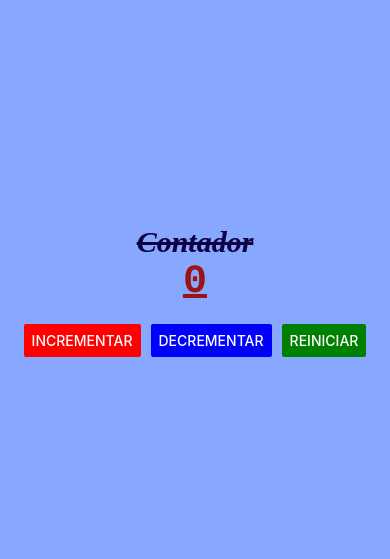
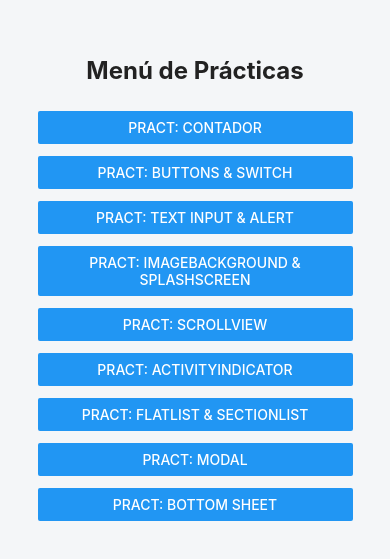
Before and after one commit to IvanPalo61/PAM-215, a React Native app in the folder intro/: screen / in a window 390 px wide. Shown: the part 131-690 px from the top of the page. Built offline with nearby package versions, Linux system fonts and the light colour scheme.

Commit message:
Preparacion menu para practicas

```diff
--- a/intro/App.js
+++ b/intro/App.js
@@ -1,6 +1,6 @@
-import ContadorScreen from './screens/ContadorScreen';
+import MenuScreen from "./screens/MenuScreen";
 export default function App() {
   return (
-    <ContadorScreen></ContadorScreen>
+    <MenuScreen></MenuScreen>
   );
 }
--- /dev/null
+++ b/intro/screens/ActivityIndicatorScreen.js
@@ -0,0 +1,9 @@
+import {Text, StyleSheet, View} from 'react-native';
+
+export default function ActivityIndicatorScreen () {
+  return (
+    <View>
+      <Text>Proximamente</Text>
+    </View>
+  );
+}
--- /dev/null
+++ b/intro/screens/BotonesScreens.js
@@ -0,0 +1,9 @@
+import {Text, StyleSheet, View} from 'react-native';
+
+export default function BotonesScreens () {
+  return (
+    <View>
+      <Text>Proximamente</Text>
+    </View>
+  );
+}
--- /dev/null
+++ b/intro/screens/BottomSheetScreen.js
@@ -0,0 +1,9 @@
+import {Text, StyleSheet, View} from 'react-native';
+
+export default function BottomSheetScreen () {
+  return (
+    <View>
+      <Text>Proximamente</Text>
+    </View>
+  );
+}
--- /dev/null
+++ b/intro/screens/FlatListScreen.js
@@ -0,0 +1,9 @@
+import {Text, StyleSheet, View} from 'react-native';
+
+export default function FlatListScreen() {
+  return (
+    <View>
+      <Text>Proximamente</Text>
+    </View>
+  );
+}
--- /dev/null
+++ b/intro/screens/ImageBackgroundScreen.js
@@ -0,0 +1,9 @@
+import {Text, StyleSheet, View} from 'react-native';
+
+export default function ImageBackgroundScreen() {
+  return (
+    <View>
+      <Text>Proximamente</Text>
+    </View>
+  );
+}
--- /dev/null
+++ b/intro/screens/MenuScreen.js
@@ -0,0 +1,101 @@
+import React, { useState } from 'react';
+import { Text, StyleSheet, View, Button, ScrollView } from 'react-native';
+
+
+import ContadorScreen from './ContadorScreen';
+import BotonesScreens from './BotonesScreens';
+
+import TextInputScreen from './TextInputScreen';
+import ImageBackgroundScreen from './ImageBackgroundScreen';
+import ScrollViewScreen from './ScrollViewScreen';
+import ActivityIndicatorScreen from './ActivityIndicatorScreen';
+import FlatListScreen from './FlatListScreen';
+import ModalScreen from './ModalScreen';
+import BottomSheetScreen from './BottomSheetScreen';
+
+export default function MenuScreen() {
+  const [screen, setScreen] = useState('menu');
+
+  switch (screen) {
+    case 'contador':
+      return <ContadorScreen />;
+    case 'botones':
+      return <BotonesScreens />;
+    case 'textinput':
+    return <TextInputScreen />;
+    case 'imagebg':
+     return <ImageBackgroundScreen />;
+    case 'scroll':
+     return <ScrollViewScreen />;
+    case 'activity':
+      return <ActivityIndicatorScreen />;
+    case 'flatlist':
+     return <FlatListScreen />;
+    case 'modal':
+      return <ModalScreen />;
+    case 'bottom':
+      return <BottomSheetScreen />;
+    default:
+      return (
+        <ScrollView contentContainerStyle={styles.container}>
+          <Text style={styles.title}>Menú de Prácticas</Text>
+
+          <View style={styles.buttonContainer}>
+            <Button title="Pract: Contador" onPress={() => setScreen('contador')} />
+          </View>
+
+          <View style={styles.buttonContainer}>
+            <Button title="Pract: Buttons & Switch" onPress={() => setScreen('botones')} />
+          </View>
+
+          <View style={styles.buttonContainer}>
+            <Button title="Pract: Text Input & Alert" onPress={() => setScreen('textinput')} />
+          </View>
+
+          <View style={styles.buttonContainer}>
+            <Button title="Pract: ImageBackground & SplashScreen" onPress={() => setScreen('imagebg')} />
+          </View>
+
+          <View style={styles.buttonContainer}>
+            <Button title="Pract: ScrollView" onPress={() => setScreen('scroll')} />
+          </View>
+
+          <View style={styles.buttonContainer}>
+            <Button title="Pract: ActivityIndicator" onPress={() => setScreen('activity')} />
+          </View>
+
+          <View style={styles.buttonContainer}>
+            <Button title="Pract: FlatList & SectionList" onPress={() => setScreen('flatlist')} />
+          </View>
+
+          <View style={styles.buttonContainer}>
+            <Button title="Pract: Modal" onPress={() => setScreen('modal')} />
+          </View>
+
+          <View style={styles.buttonContainer}>
+            <Button title="Pract: Bottom Sheet" onPress={() => setScreen('bottom')} />
+          </View>
+        </ScrollView>
+      );
+  }
+}
+
+const styles = StyleSheet.create({
+  container: {
+    flexGrow: 1,
+    justifyContent: 'center',
+    alignItems: 'center',
+    padding: 20,
+    backgroundColor: '#f4f6f8',
+  },
+  title: {
+    fontSize: 24,
+    fontWeight: '700',
+    marginBottom: 20,
+    color: '#222',
+  },
+  buttonContainer: {
+    width: '90%',
+    marginVertical: 6,
+  },
+});
--- /dev/null
+++ b/intro/screens/ModalScreen.js
@@ -0,0 +1,9 @@
+import {Text, StyleSheet, View} from 'react-native';
+
+export default function ModalScreen() {
+  return (
+    <View>
+      <Text>Proximamente</Text>
+    </View>
+  );
+}
--- /dev/null
+++ b/intro/screens/ScrollViewScreen.js
@@ -0,0 +1,9 @@
+import {Text, StyleSheet, View} from 'react-native';
+
+export default function ScrollViewScreen() {
+  return (
+    <View>
+      <Text>Proximamente</Text>
+    </View>
+  );
+}
--- /dev/null
+++ b/intro/screens/TextInputScreen.js
@@ -0,0 +1,9 @@
+import {Text, StyleSheet, View} from 'react-native';
+
+export default function TextInputScreen() {
+  return (
+    <View>
+      <Text>Proximamente</Text>
+    </View>
+  );
+}
```
